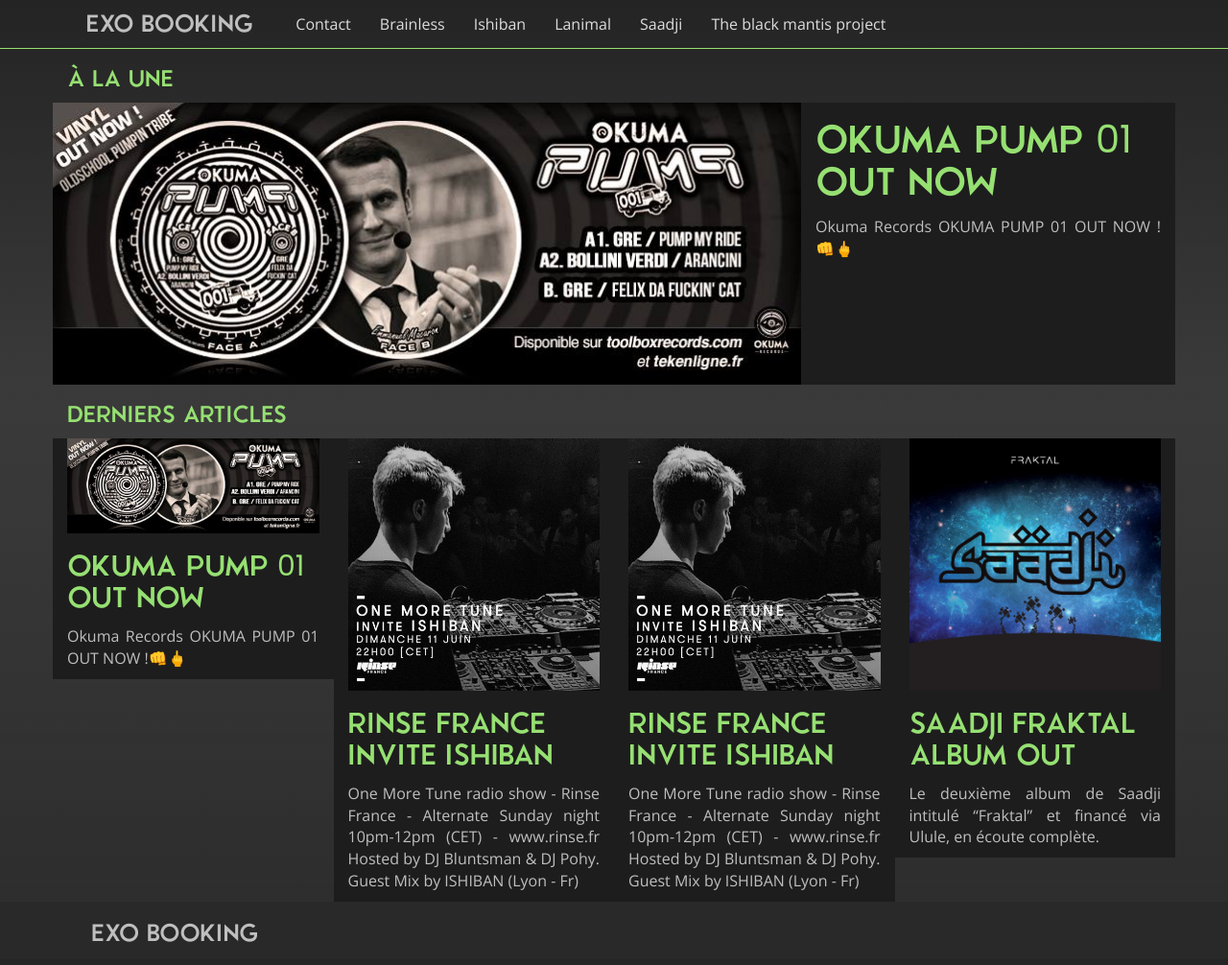
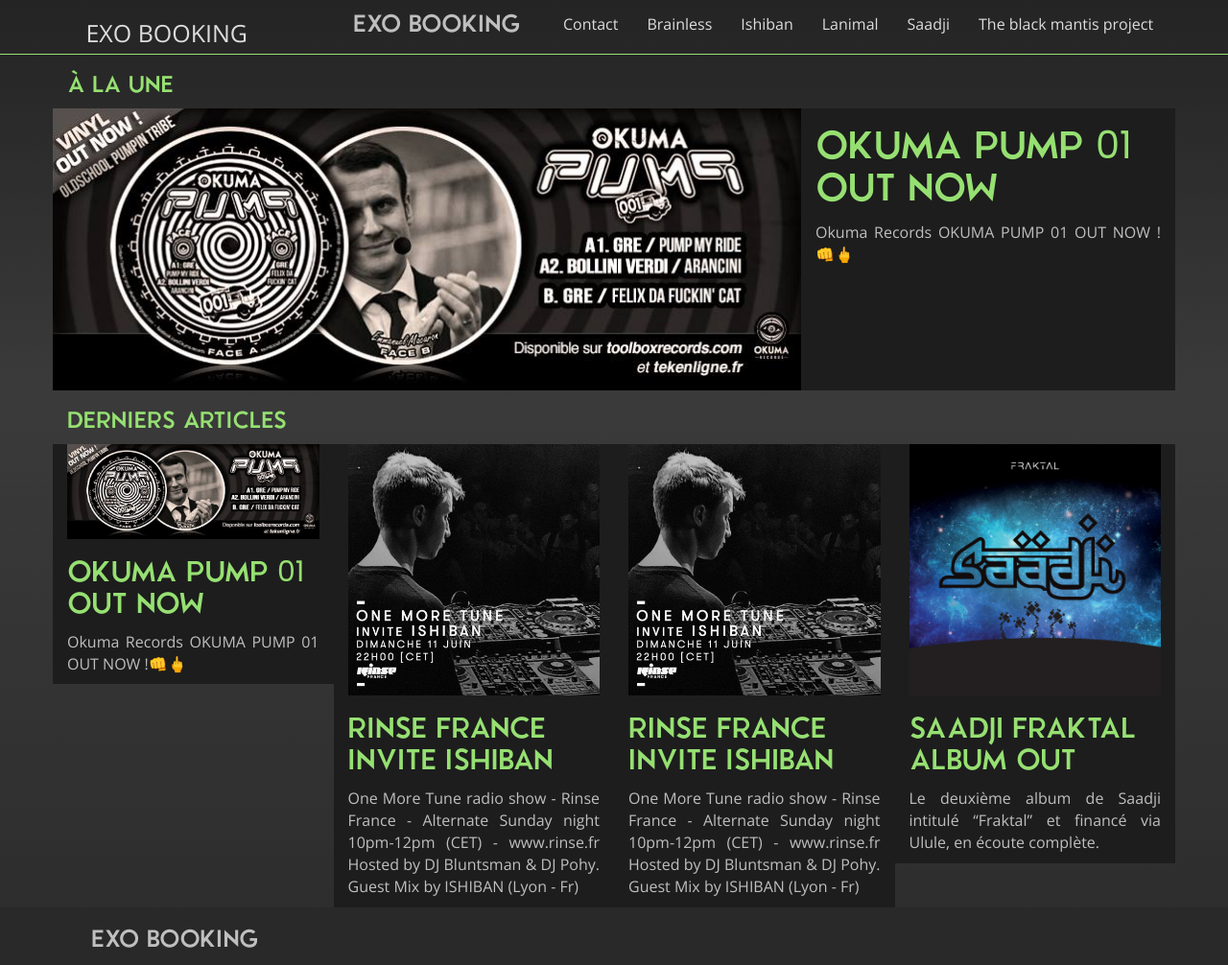
Before and after one commit to ndavi/exo-booking, a Jekyll site: the page built from index.html, in a window 1280 px wide. Shown: the whole page at 96% size. Built offline with Jekyll 4.4.1, drawn with Linux system fonts in a browser that asks for light colours; nearby versions of some CDN libraries.

Commit message:
user flex

```diff
--- a/_layouts/default.html
+++ b/_layouts/default.html
@@ -19,6 +19,7 @@
             <nav class="navbar navbar-static-top">
                 <div class="container-fluid header-padding">
                   <div class="navbar-header">
+                    <div class="exo"><a href="/">EXO BOOKING</a></div>
                     <button type=button class="navbar-toggle collapsed" data-toggle="collapse" data-target="#navbarm" aria-expanded= "false">
                         <span class="sr-only"></span>
                         <span class="icon-bar"></span>
```
